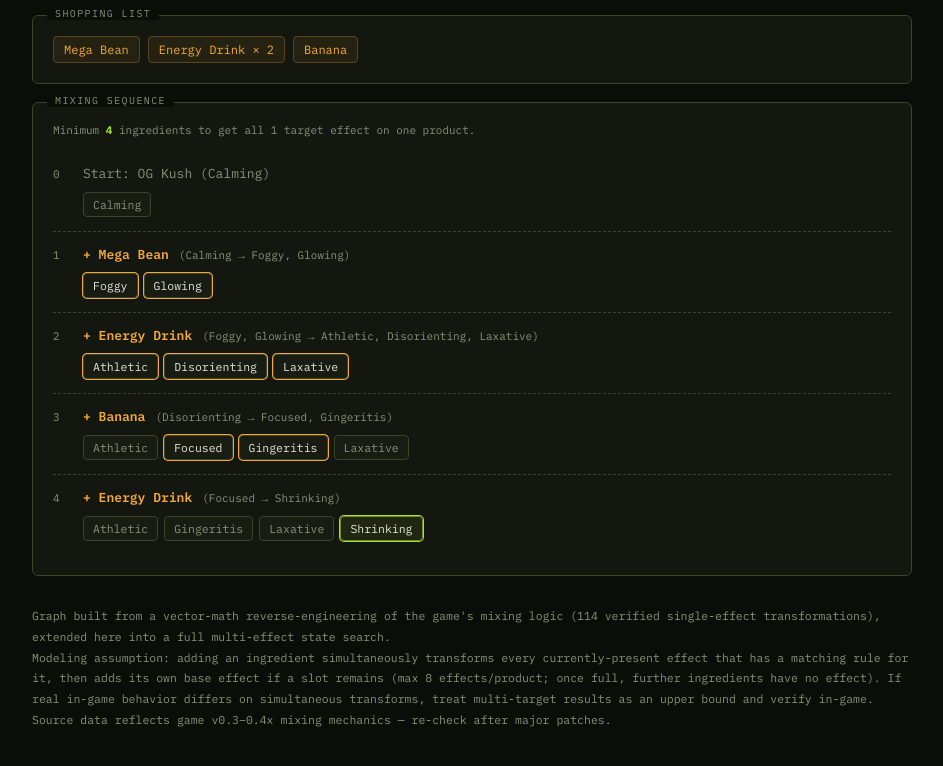
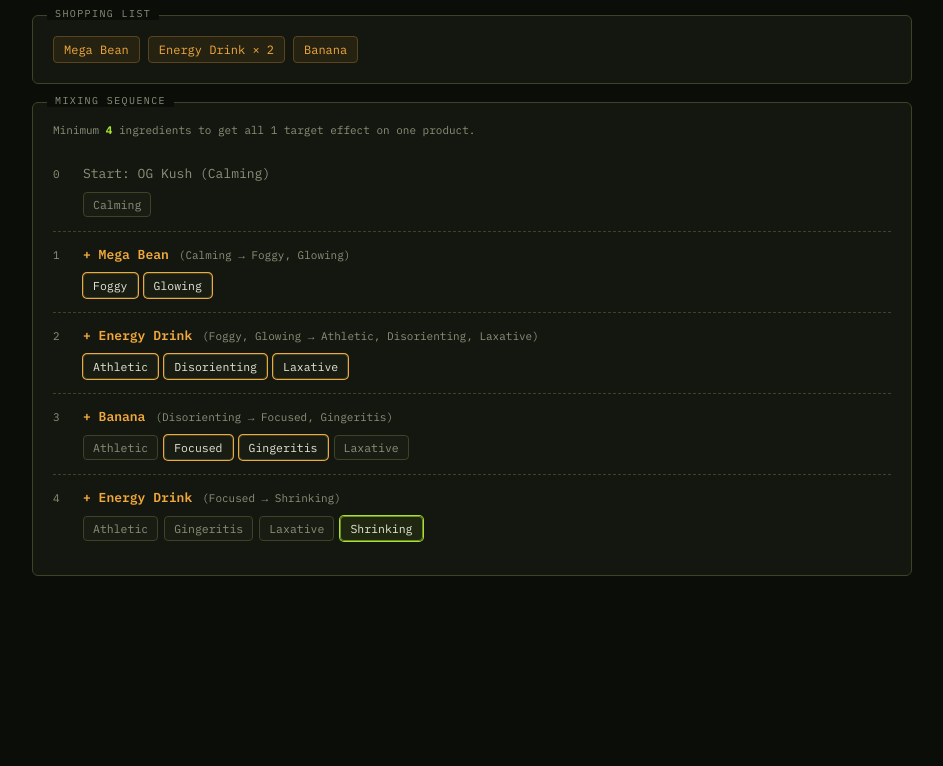
Before and after one commit to DSBalaban/schedule1-mix-shortest-path, a plain HTML site: page index.html in a window 1280 px wide. Shown: the part 376-1142 px from the top of the page, without its empty margins (168-1111 px from the left). After the commit the page ends 1030 px from the top, so only its background shows below. Drawn offline with Linux system fonts and the light colour scheme.

Commit message:
remove linkedin speak from the footer

```diff
--- a/index.html
+++ b/index.html
@@ -43,12 +43,6 @@
   </div>
 
   <div id="output"></div>
-
-  <footer>
-    Graph built from a vector-math reverse-engineering of the game's mixing logic (114 verified single-effect transformations), extended here into a full multi-effect state search.<br>
-    Modeling assumption: adding an ingredient simultaneously transforms every currently-present effect that has a matching rule for it, then adds its own base effect if a slot remains (max 8 effects/product; once full, further ingredients have no effect). If real in-game behavior differs on simultaneous transforms, treat multi-target results as an upper bound and verify in-game.<br>
-    Source data reflects game v0.3–0.4x mixing mechanics — re-check after major patches.
-  </footer>
 </div>
 
 <script src="js/data.js"></script>
```
